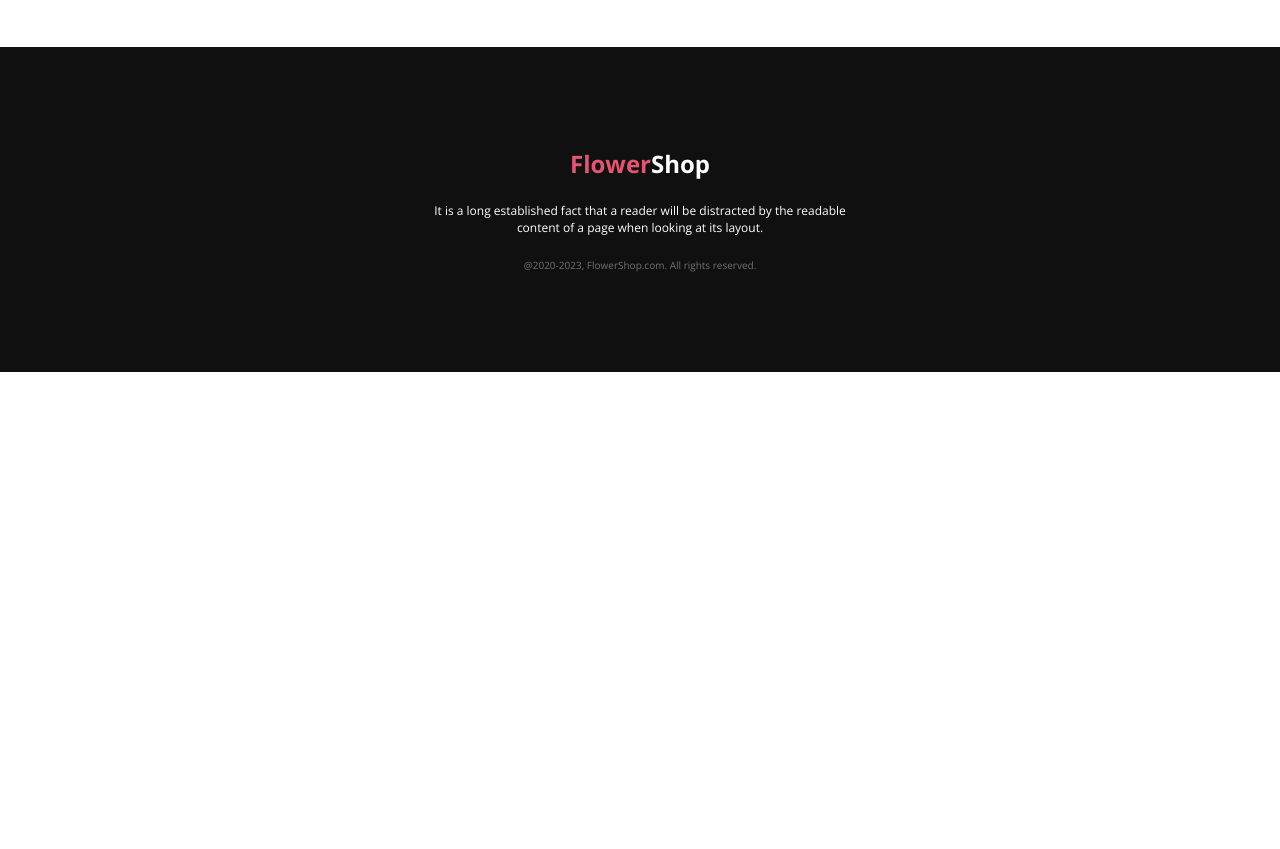
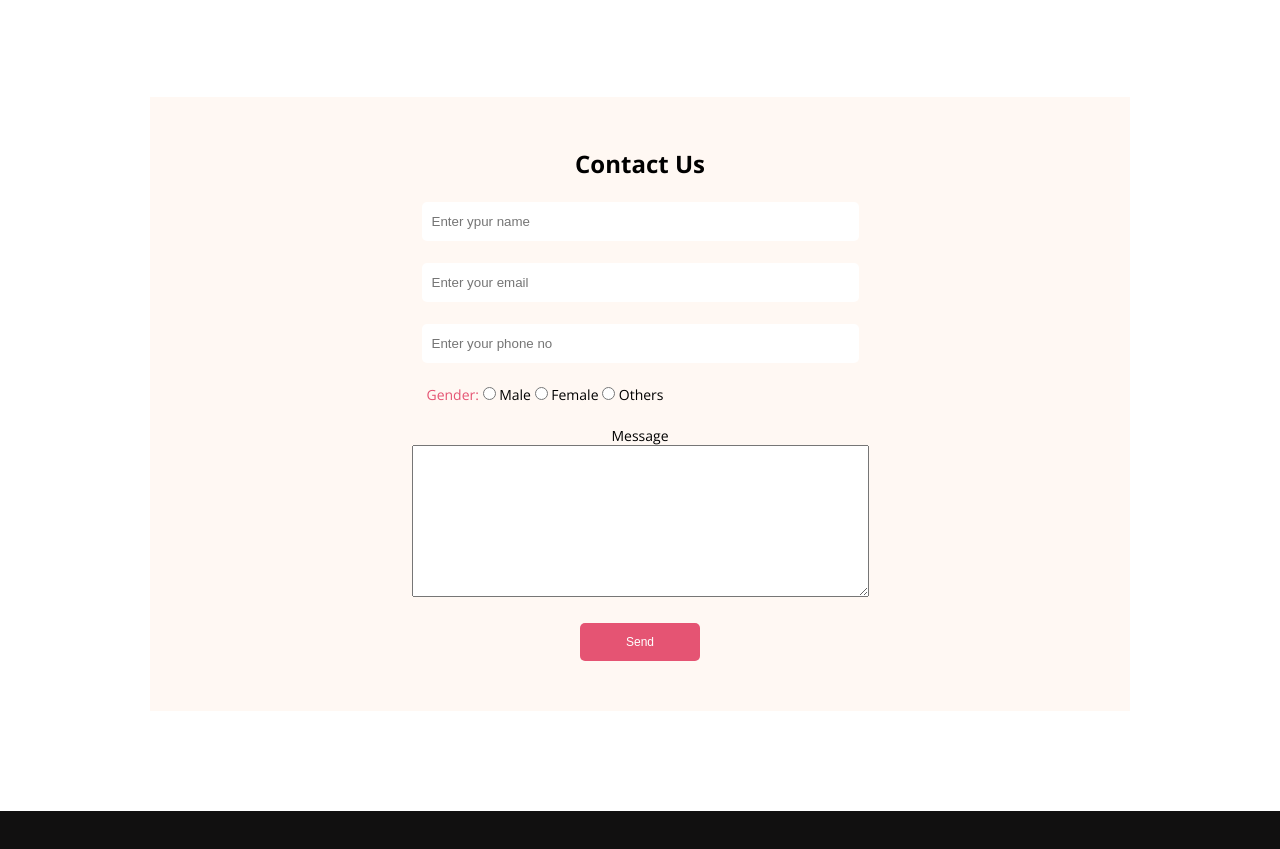
Before and after one commit to nayanmdgit/assignment-1-flower-shop, a plain HTML site: page index.html in a window 1280 px wide. Shown: the part 2951-3800 px from the top of the page. Before the commit the page ends 3323 px from the top, so only its background shows below. Drawn offline with nearby package versions, Linux system fonts and the light colour scheme.

Commit message:
contact us completed

```diff
--- a/index.html
+++ b/index.html
@@ -102,6 +102,57 @@
             </div>
             </section>
         <!--section 4 ends-->
+        <!--contact us section starts-->
+        <section id="contact">
+            <h2>Contact Us</h2><br>
+
+            <form>
+            <div>
+
+            <input type="text" id="name" placeholder="Enter ypur name" required/>
+            </div>
+            <br/>
+            <div>
+
+            <input type="email" id="email" placeholder="Enter your email" required/>
+            </div>
+            <br/>
+            <div>
+
+            <input type="int" id="phone" placeholder="Enter your phone no"/>
+            </div>
+            <br/>
+
+            <div class="gender">
+
+            <span> Gender: </span>
+            <input type="radio" name="gender" id="male"/>
+            <label for="male">Male</label>
+
+            <input type="radio" name="gender" id="female"/>
+            <label for="female">Female</label>
+
+            <input type="radio" name="gender" id="others"/>
+            <label for="others">Others</label>
+
+            </div>
+
+            <br/>
+            <div class="text-area">
+            <label for="message"> Message </label> <br>
+            <textarea name="" id="message" cols="55" rows="10">
+
+            </textarea>
+            </div>
+            <br/>
+
+            <div>
+            <button class="btn-primary" type="submit"> Send </button>
+            </div>
+
+            </form>
+            </section>
+        <!--contact us section starts-->
     </main>
 
     <footer class="footer">
--- a/styles/style.css
+++ b/styles/style.css
@@ -203,3 +203,33 @@ display: flex;
     padding: 70px 50px 0px 50px ;
 
 }
+ /* contact related styles */
+
+ #contact{
+    background-color: #fff8f3;
+    margin: 100px 150px;
+    padding: 50px 100px;
+    align-items: center;
+    text-align: center;
+ }
+
+ #name{
+    padding: 12px 250px 12px 10px;
+    border: 0;
+    border-radius: 5px;
+ }
+ #phone{
+    padding: 12px 250px 12px 10px;
+    border: 0;
+    border-radius: 5px;
+ }
+ .gender{
+    font-size: 14px;
+    padding-right: 190px;
+ }
+ .text-area{
+    font-size: 14px;
+    border: 0;
+    border-radius: 5px;
+
+ }
```
